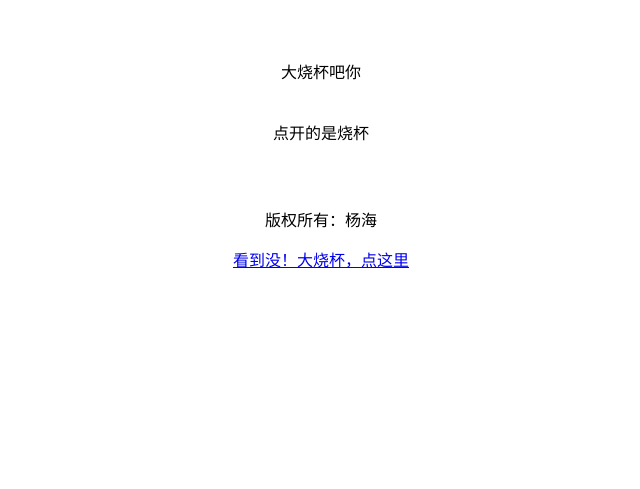
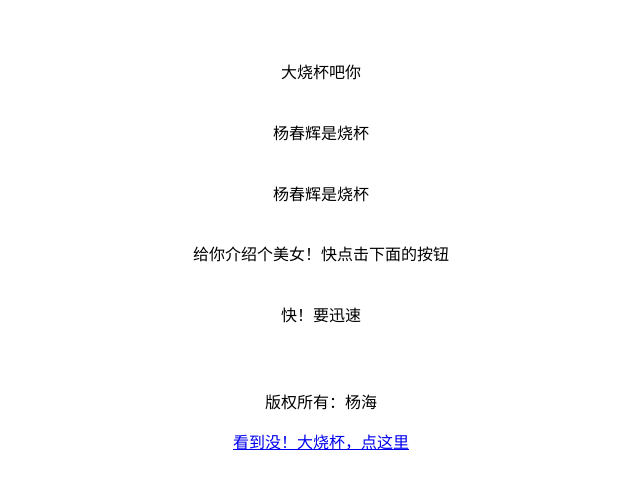
Before and after one commit to yang0961/yang0961.github.io, a plain HTML site: page index.html in a window 1280 px wide. Shown: the part 201-690 px from the top of the page, without its empty margins (319-959 px from the left). Drawn offline with Linux system fonts and the light colour scheme.

Commit message:
Update index.html

```diff
--- a/index.html
+++ b/index.html
@@ -14,20 +14,23 @@
     </div>
     <div style="
       background: #ffffff;
-      max-width: 200px;
+      max-width: 500px;
       margin: 50px auto;
       text-align: center;
       line-height: 2.8;
       ">
         <p> 大烧杯吧你 </p>
-        <p> 点开的是烧杯 </p>
+        <p> 杨春辉是烧杯 </p>
+        <p> 杨春辉是烧杯 </p>
+        <p> 给你介绍个美女！快点击下面的按钮 </p>
+        <p> 快！要迅速 </p>
     </div>
     <div style="
     background: #ffffff;
      text-align: center;
      ">
         <p>版权所有：杨海</p>
-        <a href="http://tva3.sinaimg.cn/bmiddle/ceeb653ely8h126ard8l9g206o06o40q.gif"><p>看到没！大烧杯，点这里</p>
+        <a href="https://v.douyin.com/FVSGPLd/  "><p>看到没！大烧杯，点这里</p>
     </div>
 </body>
 </html>
```
